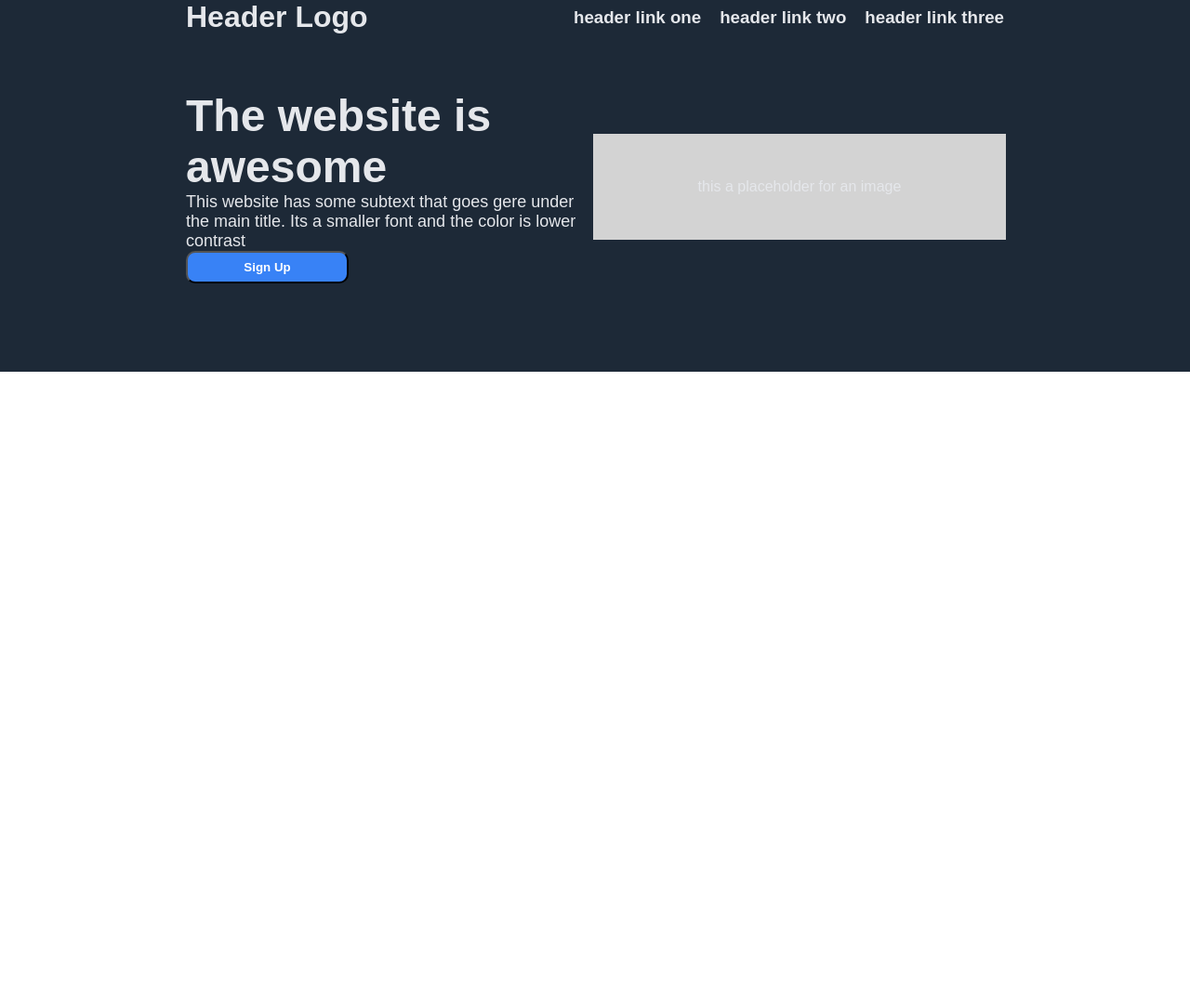
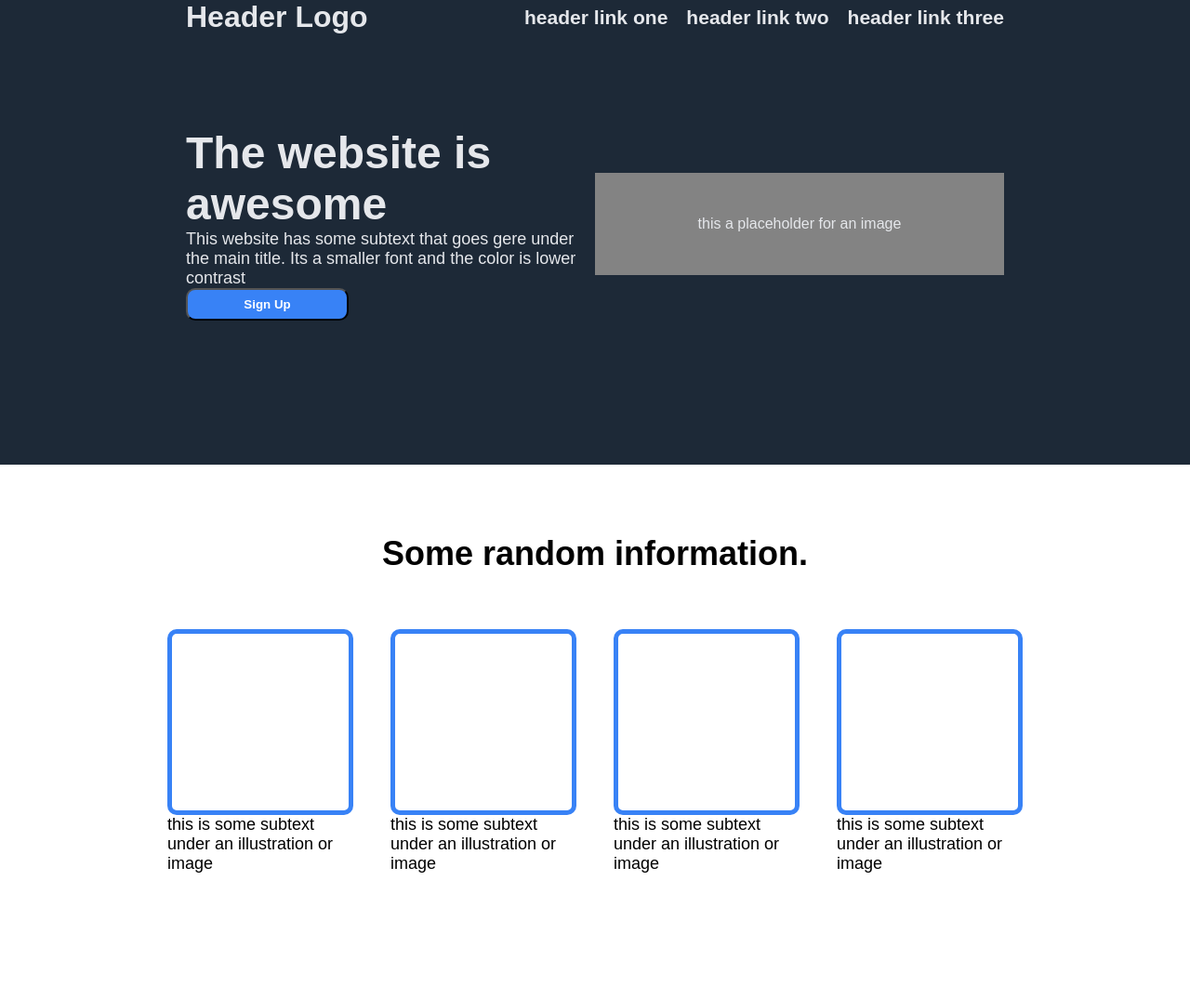
Before and after one commit to ProperPoe/odin-landingPage-github.io, a plain HTML site: page index.html in a window 1280 px wide. Shown: the whole page at 93% size. Before the commit the page ends 800 px from the top, so only its background shows below. Drawn offline with Linux system fonts and the light colour scheme.

Commit message:
Added a new hero which displays random information under the header hero
This hero contrainers boxes for images and also placeholder text for descriptions that go under the imaimage boxes

```diff
--- a/index.html
+++ b/index.html
@@ -32,5 +32,28 @@
                </div>
             </div>
         </div>
+        <div class="randomInfo-container">
+            <div class="text">
+                <h1><strong>Some random information.</strong></h1>
+            </div>
+            <div class="randomInfo">
+                <div class="info">
+                    <div class="info-img"></div>
+                    <div class="info-text"><p>this is some subtext under an illustration or image</p></div>
+                </div>
+                <div class="info">
+                    <div class="info-img"></div>
+                    <div class="info-text"><p>this is some subtext under an illustration or image</p></div>
+                </div>
+                <div class="info">
+                    <div class="info-img"></div>
+                    <div class="info-text"><p>this is some subtext under an illustration or image</p></div>
+                </div>
+                <div class="info">
+                    <div class="info-img"></div>
+                    <div class="info-text"><p>this is some subtext under an illustration or image</p></div>
+                </div>
+            </div>
+        </div>
     </body>
 </html>
--- a/style.css
+++ b/style.css
@@ -9,7 +9,7 @@
     color: #E5E7EB;
     display: flex;
     flex-direction: column;
-    height: 400px;
+    height: 500px;
 }
 
 .header-navbar {
@@ -25,10 +25,14 @@
     gap: 20px;
 
 }
+.navbar-links ul li{
+    font-size: 18px;
+
+}
 
 .header-card-container {
     display: flex;
-    margin: 60px 200px;
+    margin: 100px 200px;
     justify-content: center;
     align-items: center;
 
@@ -47,9 +51,8 @@
 }
 
 .header-card-container .img-card{
-    background-color: lightgray;
+    background-color: rgb(131, 131, 131);
     color: #E5E7EB;
-    outline: 2px solid lightgray;
     height: 110px;
     display: flex;
     justify-content: center;
@@ -65,3 +68,34 @@
     width: 175px;
     height: 35px;
 }
+
+.randomInfo-container {
+    display: flex;
+    flex-direction: column;
+    align-items: center;
+    margin-top: 75px;
+    height: 500px;
+}
+
+.randomInfo-container .text h1 {
+    font-size: 36px;
+}
+
+.randomInfo-container .randomInfo {
+    display: flex;
+    gap: 40px;
+    width: 200px;
+    justify-content: center;
+    margin-top: 60px;
+}
+
+.randomInfo-container .randomInfo .info .info-img {
+    border: 5px solid #3882F6;
+    border-radius: 10px;
+    height: 200px;
+    width: 200px;
+}
+
+.info-text {
+    font-size: 18px;
+}
```
